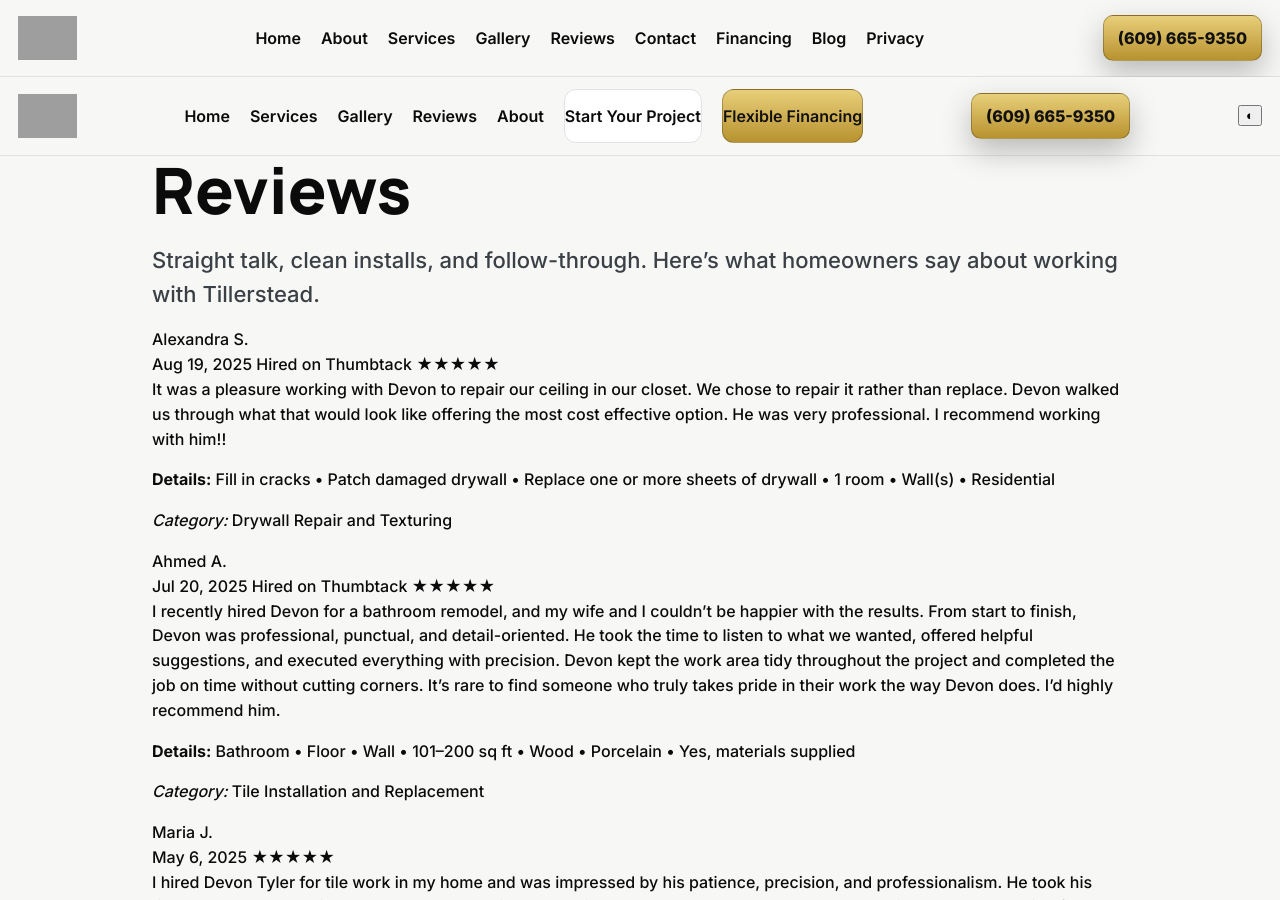
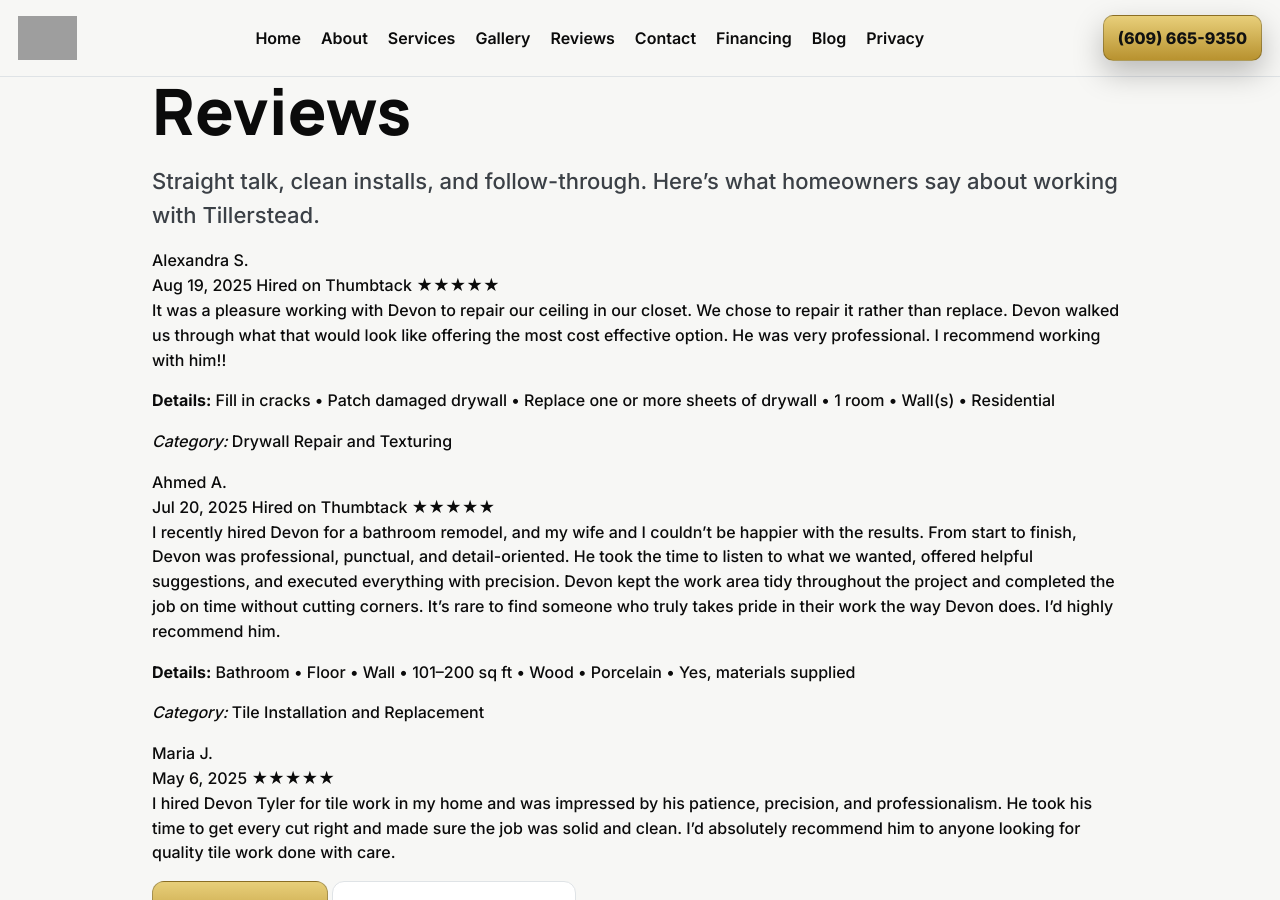
Before and after one commit to XTX33/Tillerstead-site, a Jekyll site: the page built from reviews.html, in a window 1280 px wide and 900 px high. Built offline with Jekyll 4.4.1, drawn with Linux system fonts in a browser that asks for light colours; grey boxes are pictures that could not be loaded.

Commit message:
Update reviews.html

```diff
--- a/reviews.html
+++ b/reviews.html
@@ -3,36 +3,6 @@
 title: Reviews
 permalink: /reviews/
 ---
-<body>
-  <a class="sr-only" href="#main">Skip to content</a>
-
-  <!-- Unified header -->
-  <header class="appbar">
-    <a class="brand" href="/" aria-label="Tillerstead Home">
-      <img src="/assets/img/Logo-light.png" alt="Tillerstead logo" width="168" height="44" decoding="async" loading="eager">
-      <span class="sr-only">Tillerstead LLC</span>
-    </a>
-
-    <button class="nav-toggle" aria-controls="nav" aria-expanded="false" title="Menu">
-      <span class="hamburger" aria-hidden="true"></span>
-    </button>
-
-    <nav id="nav" class="site-nav" aria-label="Main">
-      <ul>
-        <li><a href="/">Home</a></li>
-        <li><a href="/services.html">Services</a></li>
-        <li><a href="/portfolio.html">Gallery</a></li>
-        <li><a href="/reviews.html" aria-current="page">Reviews</a></li>
-        <li><a href="/about.html">About</a></li>
-        <li><a class="btn" href="/contact.html">Start Your Project</a></li>
-        <li><a class="btn btn-accent" href="/financing.html">Flexible Financing</a></li>
-      </ul>
-    </nav>
-
-    <a class="call-btn" href="tel:+16096659350" aria-label="Call Tillerstead now">(609) 665-9350</a>
-    <button class="theme-toggle" title="Toggle theme" aria-pressed="false">◐</button>
-  </header>
-
   <main id="main" class="container pad">
     <header>
       <h1>Reviews</h1>
@@ -89,5 +59,4 @@
       <p class="detail"><strong>Background Check:</strong> Devon Barber</p>
     </section>
   </main>
-</body>
 </html>
```
